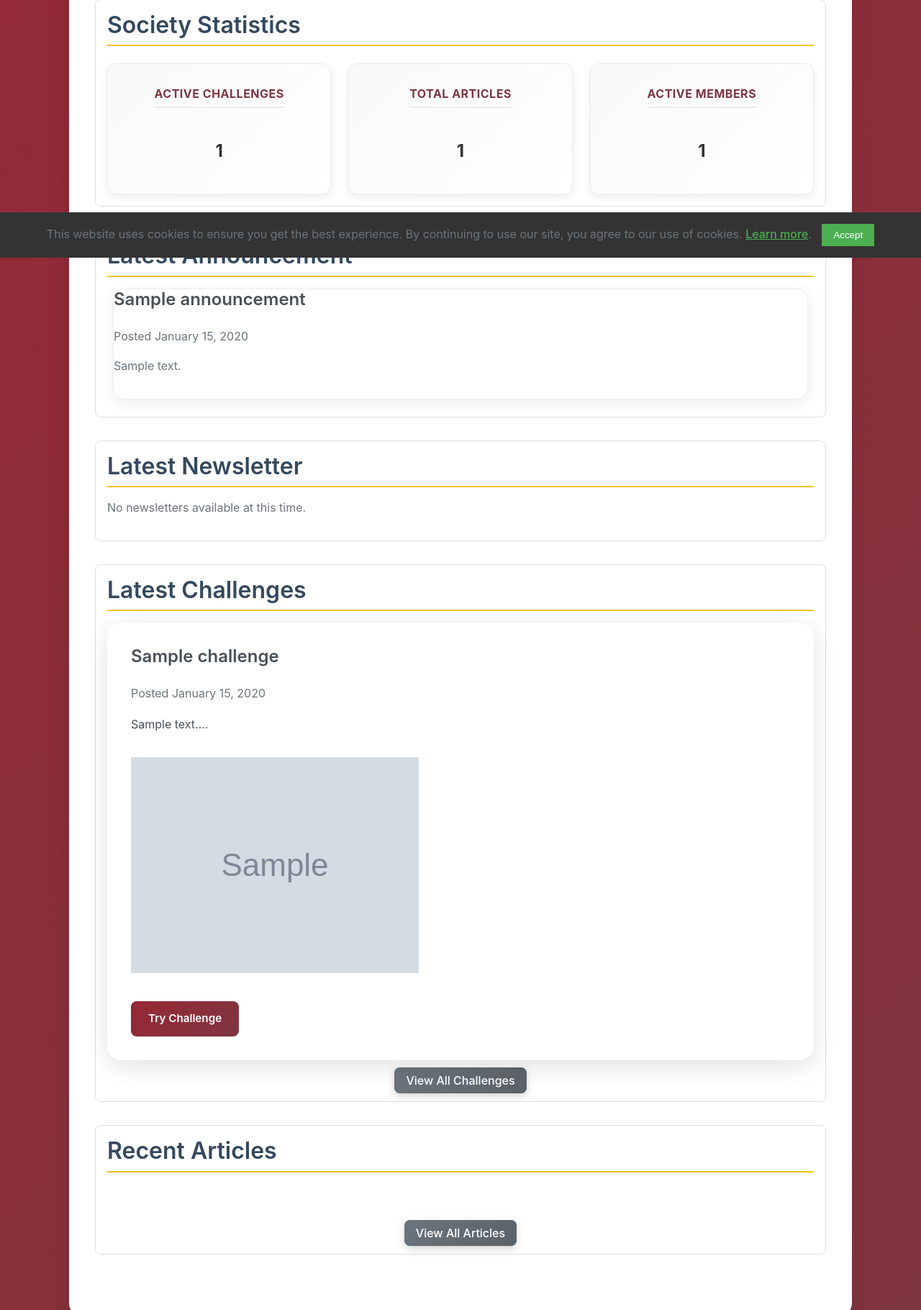
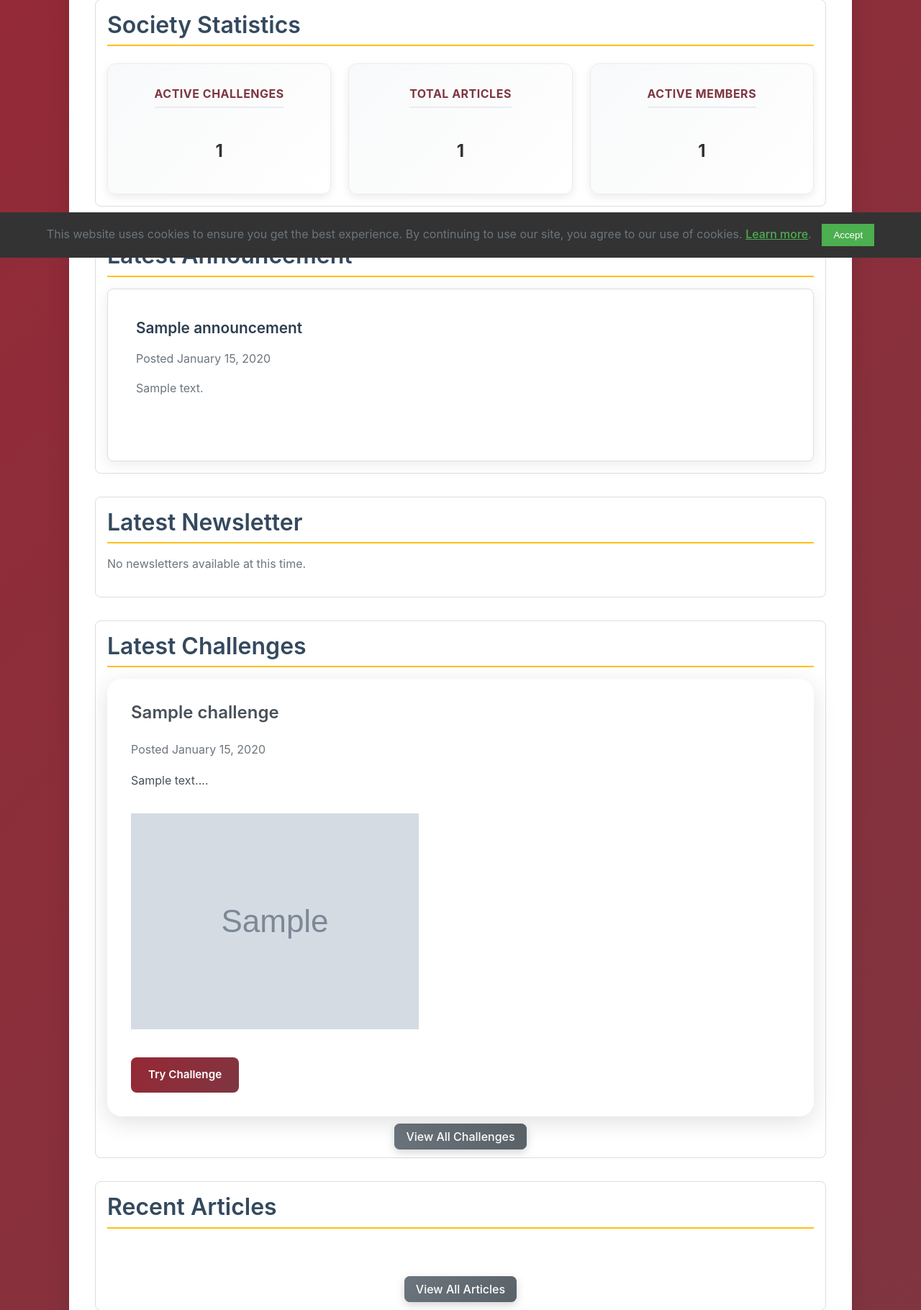
Before and after one commit to yousuf-shahzad/maths-soc-source, a Flask app: page / in a window 1280 px wide. Shown: the part 442-2262 px from the top of the page at 72% size. Run offline with Flask 2, Linux system fonts and the light colour scheme; tables that the repository leaves empty hold one stand-in row (values such as "Sample post"); grey boxes marked "Sample" are stand-in pictures; some libraries are stand-ins or nearby versions.

Commit message:
Refactor announcement and newsletter sections to improve structure and styling; update classes for consistency

```diff
--- a/app/templates/index.html
+++ b/app/templates/index.html
@@ -31,20 +31,24 @@
 <section class="newsletter-preview section-container">
     <h2 class="section-title">Latest Announcement</h2>
     {% if latest_announcement %}
-    <div class="newsletter-card">
-        <h3>{{ latest_announcement.title }}</h3>
-        <p class="meta">
+    <div class="article-card">
+        <div class="article-content">
+            <h3 class="article-title">
+                <a href="#">{{ latest_announcement.title }}</a>
+            </h3>
+            <p class="article-meta">
                 Posted {{ latest_announcement.date_posted.strftime('%B %d, %Y') }}
             </p>
-        <p class="newsletter-excerpt">{{ latest_announcement.content| safe }}</p>
-        <div class="challenge-actions">
+            <p class="article-excerpt">{{ latest_announcement.content| safe }}</p>
+            <div class="article-actions">
                 {% if current_user.is_admin %}
-            <a href="{{ url_for('admin.edit_announcement', announcement_id=latest_announcement.id) }}" class="button-secondary">Edit</a>
+                <a href="{{ url_for('admin.edit_announcement', announcement_id=latest_announcement.id) }}" class="button button-secondary">Edit</a>
                 {% endif %}
             </div>
         </div>
+    </div>
     {% else %}
-    <p>No newsletters available at this time.</p>
+    <p>No announcements available at this time.</p>
     {% endif %}
 </section>
 
@@ -52,25 +56,29 @@
 <section class="newsletter-preview section-container">
     <h2 class="section-title">Latest Newsletter</h2>
     {% if latest_newsletter %}
-    <div class="newsletter-card">
-        <h3>{{ latest_newsletter.title }}</h3>
-        <p class="meta">
+    <div class="article-card">
+        <div class="article-content">
+            <h3 class="article-title">
+                <a href="{{ url_for('main.newsletter', id=latest_newsletter.id) }}">{{ latest_newsletter.title }}</a>
+            </h3>
+            <p class="article-meta">
                 Published {{ latest_newsletter.date_posted.strftime('%B %d, %Y') }}
                 {% if latest_newsletter.named_creator %}
                 by {{ latest_newsletter.named_creator }}
                 {% endif %}
             </p>
-        <p class="newsletter-excerpt">{{ latest_newsletter.content[:200] | safe }}...</p>
+            <p class="article-excerpt">{{ latest_newsletter.content[:200] | safe }}...</p>
             {% if latest_newsletter.file_url %}
             <div class="pdf-preview">
                 <h3>Newsletter PDF Available</h3>
             </div>
             {% endif %}
-        <div class="challenge-actions">
+            <div class="article-actions">
                 <a href="{{ url_for('main.newsletter', id=latest_newsletter.id) }}" class="button">Read Newsletter</a>
                 {% if current_user.is_admin %}
-            <a href="{{ url_for('admin.edit_article', article_id=latest_newsletter.id) }}" class="button-secondary">Edit</a>
+                <a href="{{ url_for('admin.edit_article', article_id=latest_newsletter.id) }}" class="button button-secondary">Edit</a>
                 {% endif %}
+            </div>
         </div>
     </div>
     {% else %}
@@ -112,8 +120,11 @@
     <div class="article-grid">
         {% for article in recent_articles %}
         <div class="article-card">
-            <h3>{{ article.title }}</h3>
-            <p class="meta">
+            <div class="article-content">
+                <h3 class="article-title">
+                    <a href="{{ url_for('main.article', id=article.id) }}">{{ article.title }}</a>
+                </h3>
+                <p class="article-meta">
                     Posted {{ article.date_posted.strftime('%B %d, %Y') }}
                     {% if article.named_creator %}
                     by {{ article.named_creator }}
@@ -127,6 +138,7 @@
                     {% endif %}
                 </div>
             </div>
+        </div>
         {% endfor %}
     </div>
     <div class="view-all-container">
```
Lines whose indentation alone changed are shown as unchanged.
